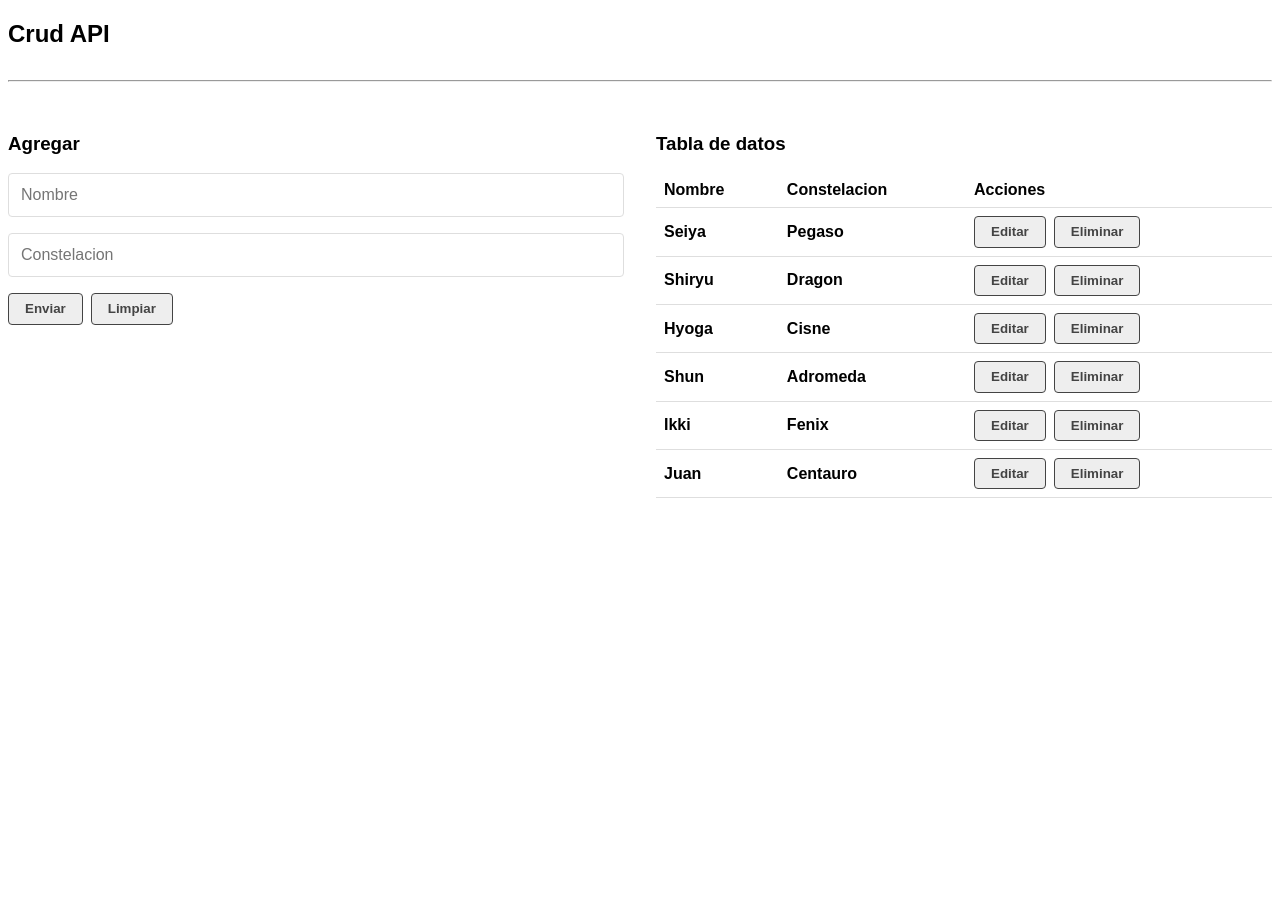
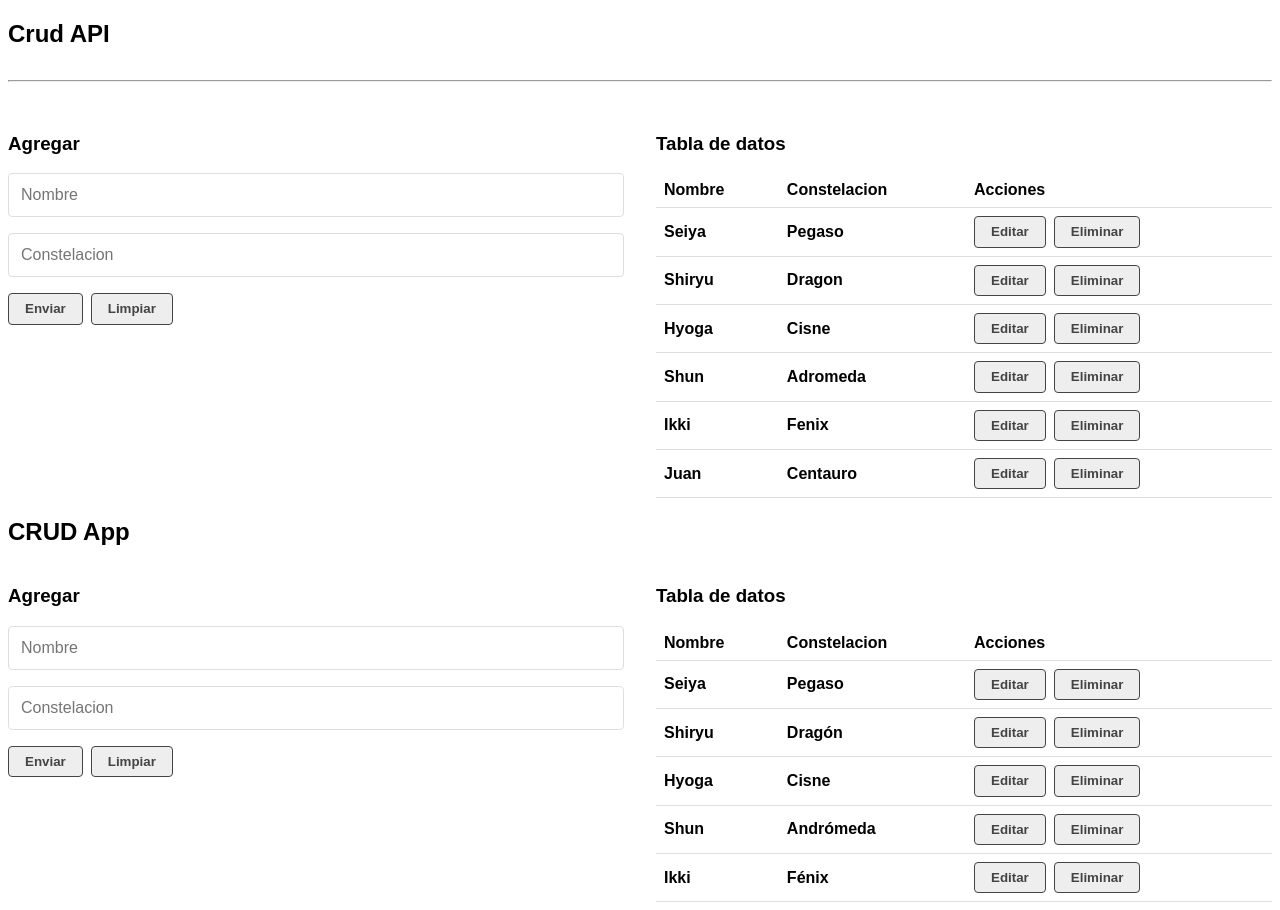
Before and after one commit to EdwardMelendezM/Api-rest-con-react, a React (Vite) app: page / in a window 1280 px wide. Before the commit the page ends 800 px from the top, so only its background shows below. Built offline with nearby package versions, Linux system fonts and the light colour scheme; data requests are answered from the project's data file.

Commit message:
Agregando rest sin api

```diff
--- a/src/App.jsx
+++ b/src/App.jsx
@@ -1,10 +1,12 @@
 import CrudApi from "./components/CrudApi";
+import CrudApp from "./components/CrudApp";
 
 function App() {
 
   return (
     <>
       <CrudApi/>
+      <CrudApp/>
     </>
   )
 }
--- /dev/null
+++ b/src/components/CrudApp.jsx
@@ -0,0 +1,81 @@
+import React, { useState } from "react";
+import CrudForm from "./CrudForm";
+import CrudTable from "./CrudTable";
+
+const initialDb = [
+  {
+    id: 1,
+    name: "Seiya",
+    constellation: "Pegaso",
+  },
+  {
+    id: 2,
+    name: "Shiryu",
+    constellation: "Dragón",
+  },
+  {
+    id: 3,
+    name: "Hyoga",
+    constellation: "Cisne",
+  },
+  {
+    id: 4,
+    name: "Shun",
+    constellation: "Andrómeda",
+  },
+  {
+    id: 5,
+    name: "Ikki",
+    constellation: "Fénix",
+  },
+];
+
+const CrudApp = () => {
+  const [db, setDb] = useState(initialDb);
+  const [dataToEdit, setDataToEdit] = useState(null);
+
+  const createData = (data) => {
+    data.id = Date.now();
+    //console.log(data);
+    setDb([...db, data]);
+  };
+
+  const updateData = (data) => {
+    let newData = db.map((el) => (el.id === data.id ? data : el));
+    setDb(newData);
+  };
+
+  const deleteData = (id) => {
+    let isDelete = window.confirm(
+      `¿Estás seguro de eliminar el registro con el id '${id}'?`
+    );
+
+    if (isDelete) {
+      let newData = db.filter((el) => el.id !== id);
+      setDb(newData);
+    } else {
+      return;
+    }
+  };
+
+  return (
+    <div>
+      <h2>CRUD App</h2>
+      <article className="grid-1-2">
+        <CrudForm
+          createData={createData}
+          updateData={updateData}
+          dataToEdit={dataToEdit}
+          setDataToEdit={setDataToEdit}
+        />
+        <CrudTable
+          data={db}
+          setDataToEdit={setDataToEdit}
+          deleteData={deleteData}
+        />
+      </article>
+    </div>
+  );
+};
+
+export default CrudApp;
```
